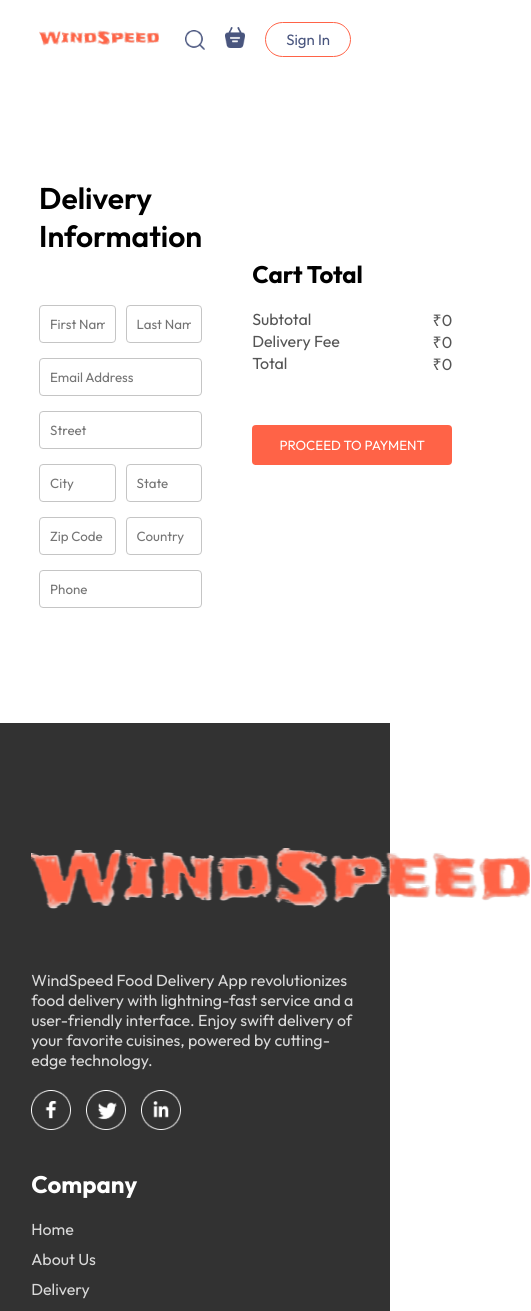
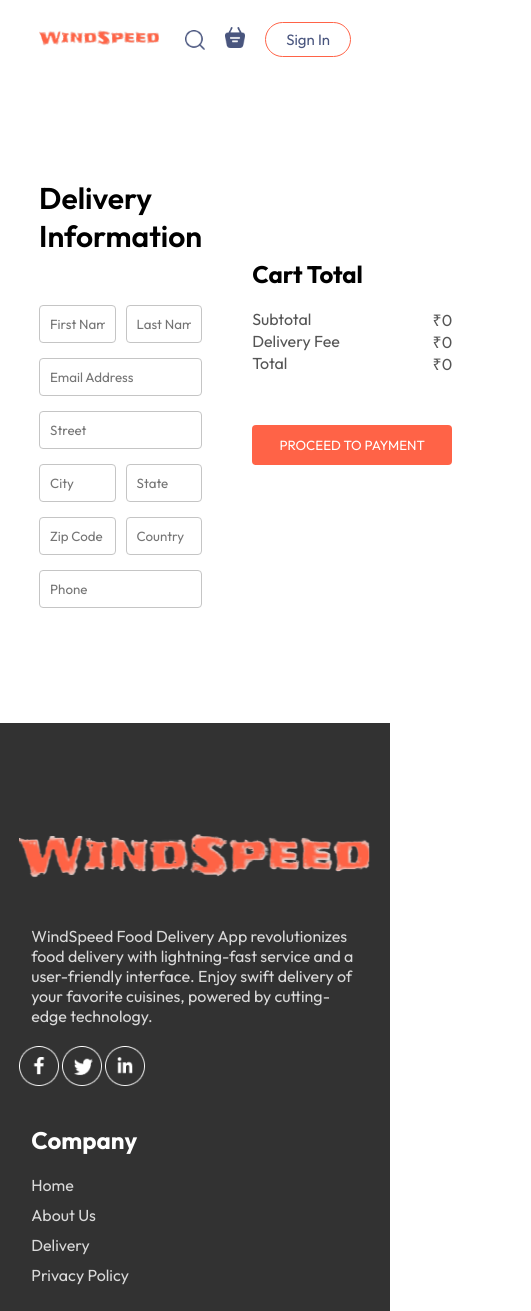
Before and after one commit to tejhande/FoodOrderingApp, a React (Vite) app in the folder Frontend/: page /order in a window 390 px wide. Shown: the top 1311 px of the page, 531 px wide, since content can reach past the window. Built offline with nearby package versions, Linux system fonts and the light colour scheme; a web font is replaced by a local one.

Commit message:
Footer image responsive

```diff
--- a/Frontend/src/Components/Footer/Footer.css
+++ b/Frontend/src/Components/Footer/Footer.css
@@ -57,5 +57,8 @@
     .FooterCopyright{
         text-align: center;
     }
-
+        .FooterContentLeft img{
+        max-width: 90vw;
+        margin-left: -12px;
+    }
 }
```
